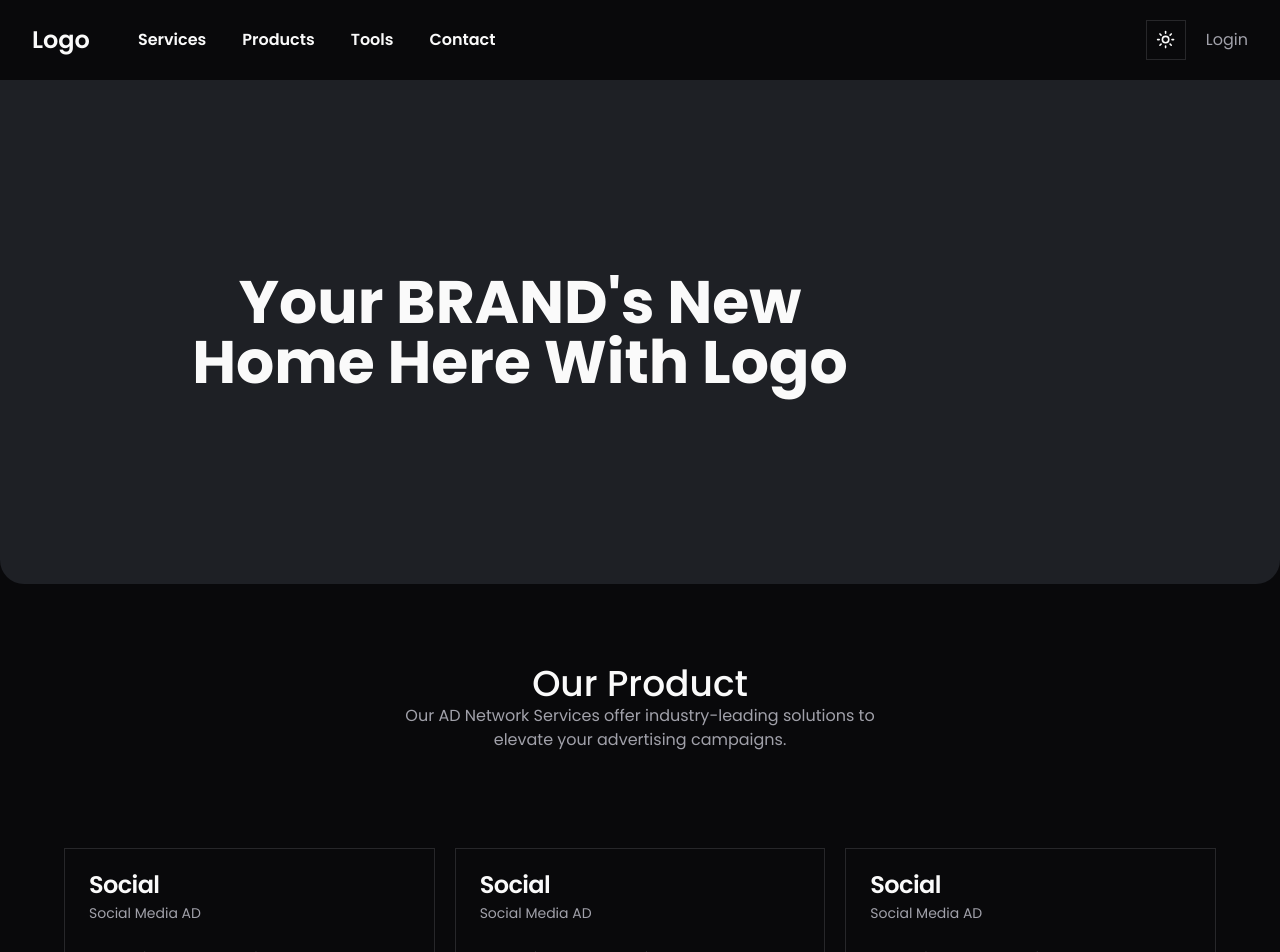
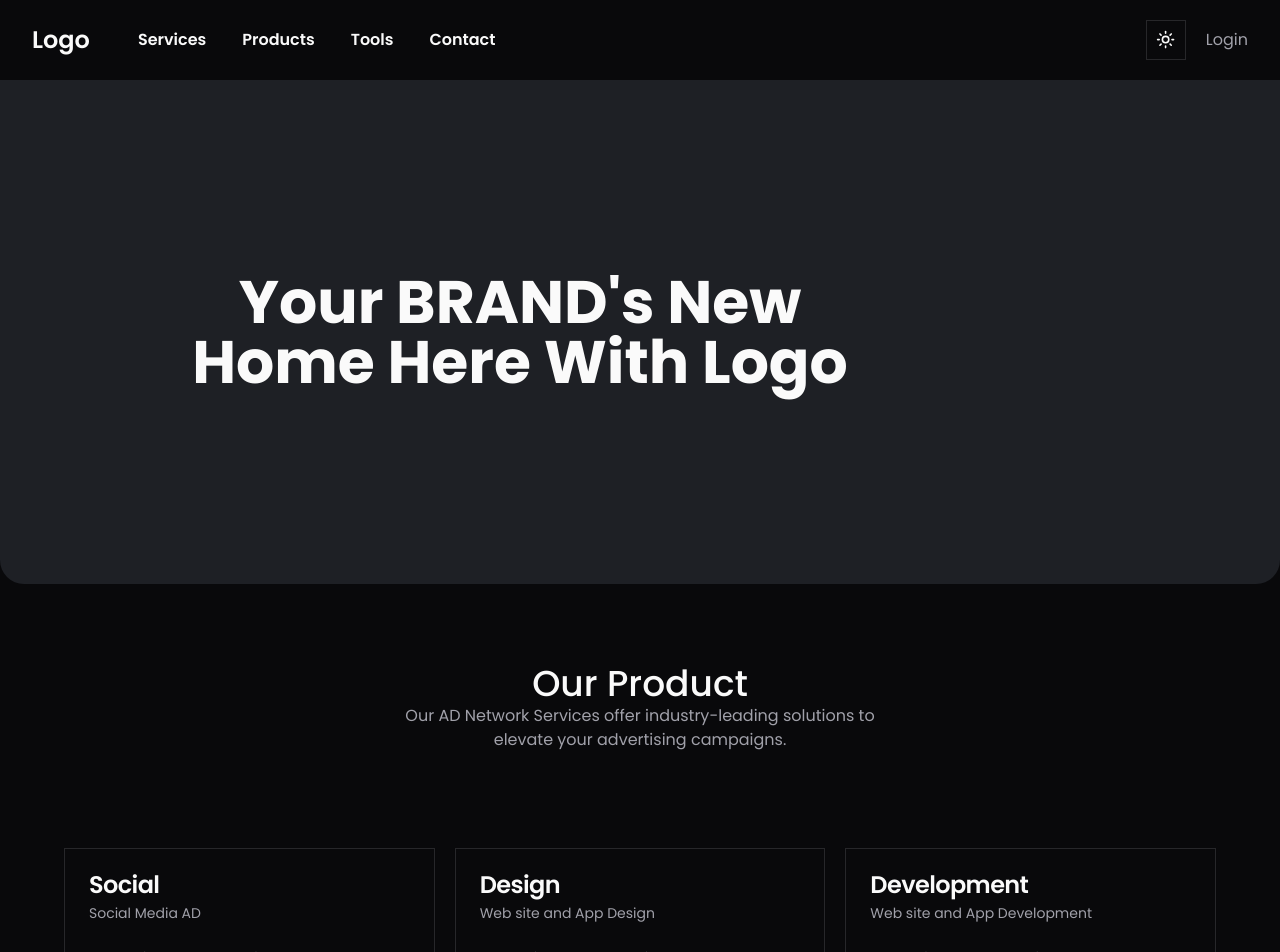
Before and after one commit to StepAsideLiL/effects, a Next.js app: page /home-pages/02 in a window 1280 px wide. Shown: the top 952 px of the page. Built offline with nearby package versions, Linux system fonts and the light colour scheme.

Commit message:
update: products section

```diff
--- a/app/(home-page-design)/home-pages/02/page.tsx
+++ b/app/(home-page-design)/home-pages/02/page.tsx
@@ -31,6 +31,27 @@ import { Input } from "./_uis/input";
 import { Textarea } from "./_uis/textarea";
 import { Button } from "@/components/ui/button";
 import Marquee from "react-fast-marquee";
+
+const products = [
+  {
+    title: "Social",
+    description: "Social Media AD",
+    content:
+      "Lorem ipsum dolor, sit amet consectetur adipisicing elit. Fugit distinctio totam consequuntur dignissimos autem modi voluptatum, facilis reiciendis quod laboriosam, quaerat sequi maxime exercitationem expedita a. Nam illum voluptas unde?",
+  },
+  {
+    title: "Design",
+    description: "Web site and App Design",
+    content:
+      "Lorem ipsum dolor, sit amet consectetur adipisicing elit. Fugit distinctio totam consequuntur dignissimos autem modi voluptatum, facilis reiciendis quod laboriosam, quaerat sequi maxime exercitationem expedita a. Nam illum voluptas unde?",
+  },
+  {
+    title: "Development",
+    description: "Web site and App Development",
+    content:
+      "Lorem ipsum dolor, sit amet consectetur adipisicing elit. Fugit distinctio totam consequuntur dignissimos autem modi voluptatum, facilis reiciendis quod laboriosam, quaerat sequi maxime exercitationem expedita a. Nam illum voluptas unde?",
+  },
+];
 
 const features = [
   {
@@ -196,59 +217,22 @@ export default function Page() {
         </div>
 
         <div className="grid grid-cols-3 gap-5">
-          <AnimatedCard>
+          {products.map((product, i) => (
+            <AnimatedCard key={i}>
               <AnimatedCardHeader>
-              <AnimatedCardTitle>Social</AnimatedCardTitle>
-              <AnimatedCardDescription>Social Media AD</AnimatedCardDescription>
+                <AnimatedCardTitle>{product.title}</AnimatedCardTitle>
+                <AnimatedCardDescription>
+                  {product.description}
+                </AnimatedCardDescription>
               </AnimatedCardHeader>
 
-            <AnimatedCardContent>
-              Lorem ipsum dolor, sit amet consectetur adipisicing elit. Fugit
-              distinctio totam consequuntur dignissimos autem modi voluptatum,
-              facilis reiciendis quod laboriosam, quaerat sequi maxime
-              exercitationem expedita a. Nam illum voluptas unde?
-            </AnimatedCardContent>
+              <AnimatedCardContent>{product.content}</AnimatedCardContent>
 
               <AnimatedCardFooter>
                 <Link href="#">Learn More</Link>
               </AnimatedCardFooter>
             </AnimatedCard>
-
-          <AnimatedCard>
-            <AnimatedCardHeader>
-              <AnimatedCardTitle>Social</AnimatedCardTitle>
-              <AnimatedCardDescription>Social Media AD</AnimatedCardDescription>
-            </AnimatedCardHeader>
-
-            <AnimatedCardContent>
-              Lorem ipsum dolor, sit amet consectetur adipisicing elit. Fugit
-              distinctio totam consequuntur dignissimos autem modi voluptatum,
-              facilis reiciendis quod laboriosam, quaerat sequi maxime
-              exercitationem expedita a. Nam illum voluptas unde?
-            </AnimatedCardContent>
-
-            <AnimatedCardFooter>
-              <Link href="#">Learn More</Link>
-            </AnimatedCardFooter>
-          </AnimatedCard>
-
-          <AnimatedCard>
-            <AnimatedCardHeader>
-              <AnimatedCardTitle>Social</AnimatedCardTitle>
-              <AnimatedCardDescription>Social Media AD</AnimatedCardDescription>
-            </AnimatedCardHeader>
-
-            <AnimatedCardContent>
-              Lorem ipsum dolor, sit amet consectetur adipisicing elit. Fugit
-              distinctio totam consequuntur dignissimos autem modi voluptatum,
-              facilis reiciendis quod laboriosam, quaerat sequi maxime
-              exercitationem expedita a. Nam illum voluptas unde?
-            </AnimatedCardContent>
-
-            <AnimatedCardFooter>
-              <Link href="#">Learn More</Link>
-            </AnimatedCardFooter>
-          </AnimatedCard>
+          ))}
         </div>
 
         <div className="pb-20">
```
Lines whose indentation alone changed are shown as unchanged.
